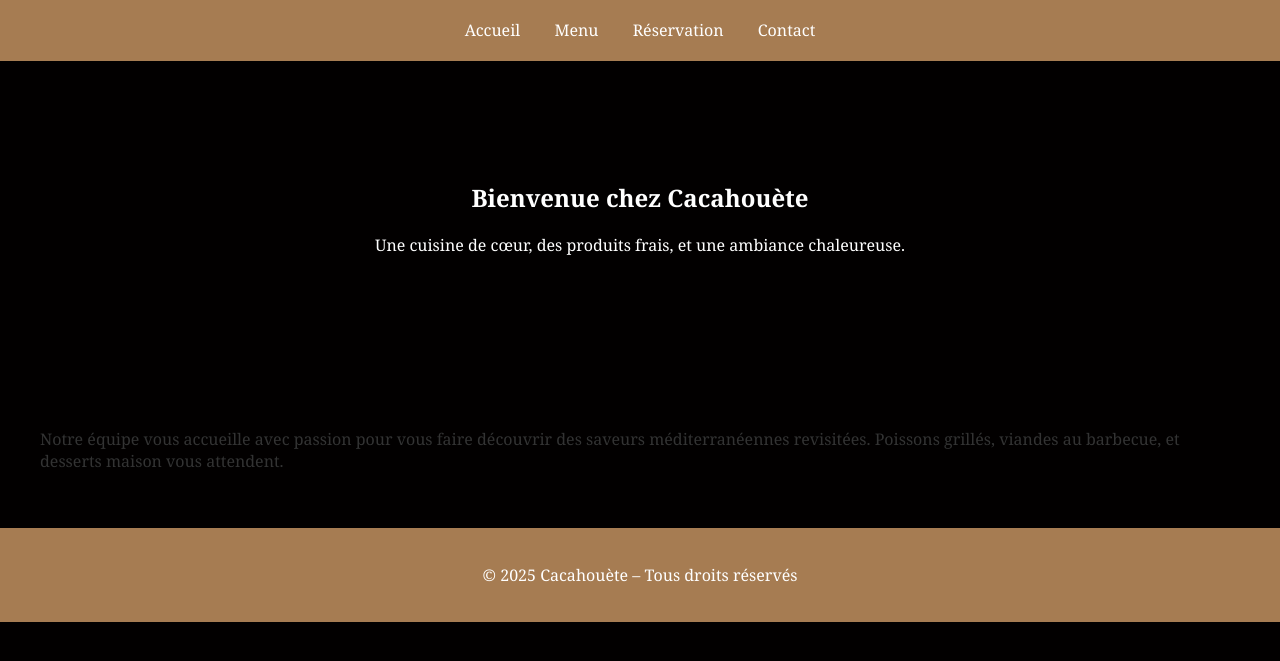
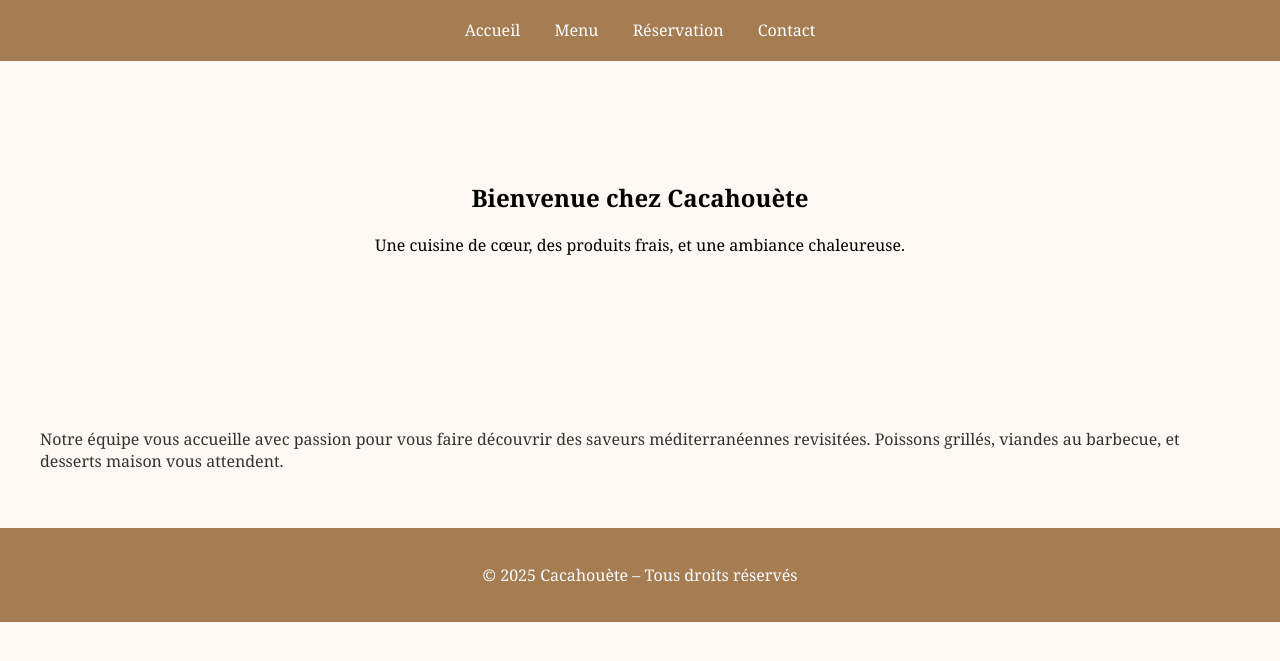
Before and after one commit to SkyOneFr/cacahouete-test, a plain HTML site: page index.html in a window 1280 px wide. Shown: the part 87-748 px from the top of the page. Drawn offline with Linux system fonts and the light colour scheme.

Commit message:
Update style.css

```diff
--- a/style.css
+++ b/style.css
@@ -2,7 +2,7 @@ body {
   font-family: 'Georgia', serif;
   margin: 0;
   padding: 0;
-  background-color: #020000;
+  background-color: #fdf8f3;
   color: #333;
 }
 
@@ -24,7 +24,7 @@ nav a {
   background-size: cover;
   padding: 100px 20px;
   text-align: center;
-  color: white;
+  color: black;
 }
 
 .menu, .intro, .form-section, .contact-info {
```
